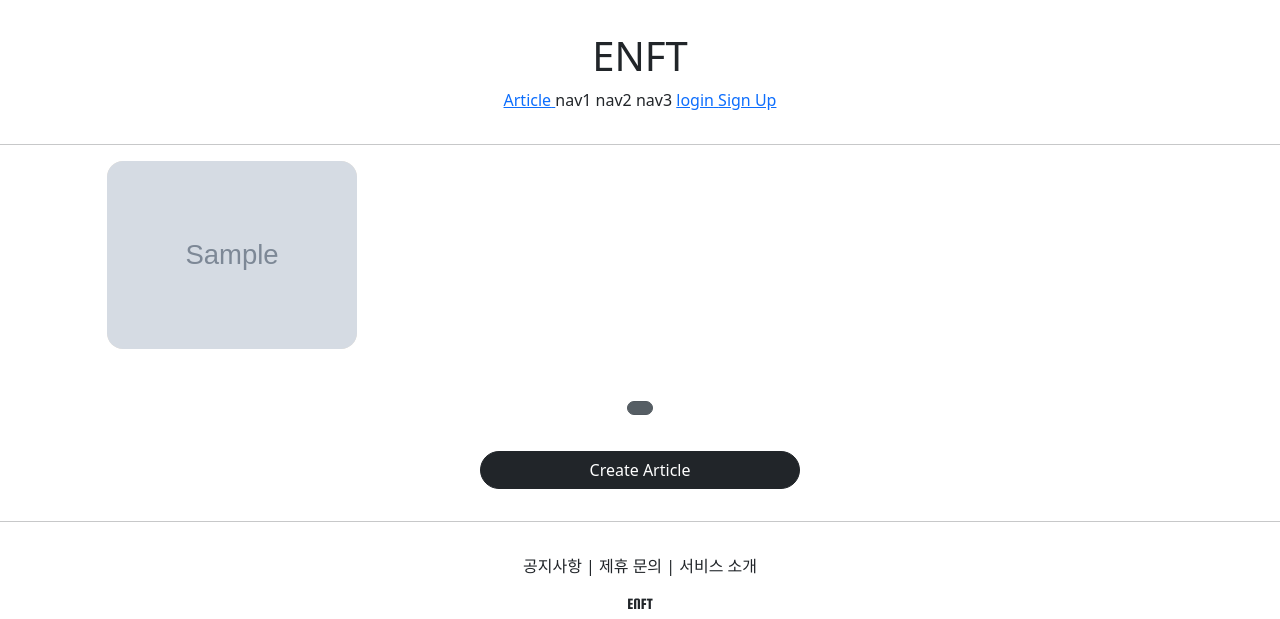
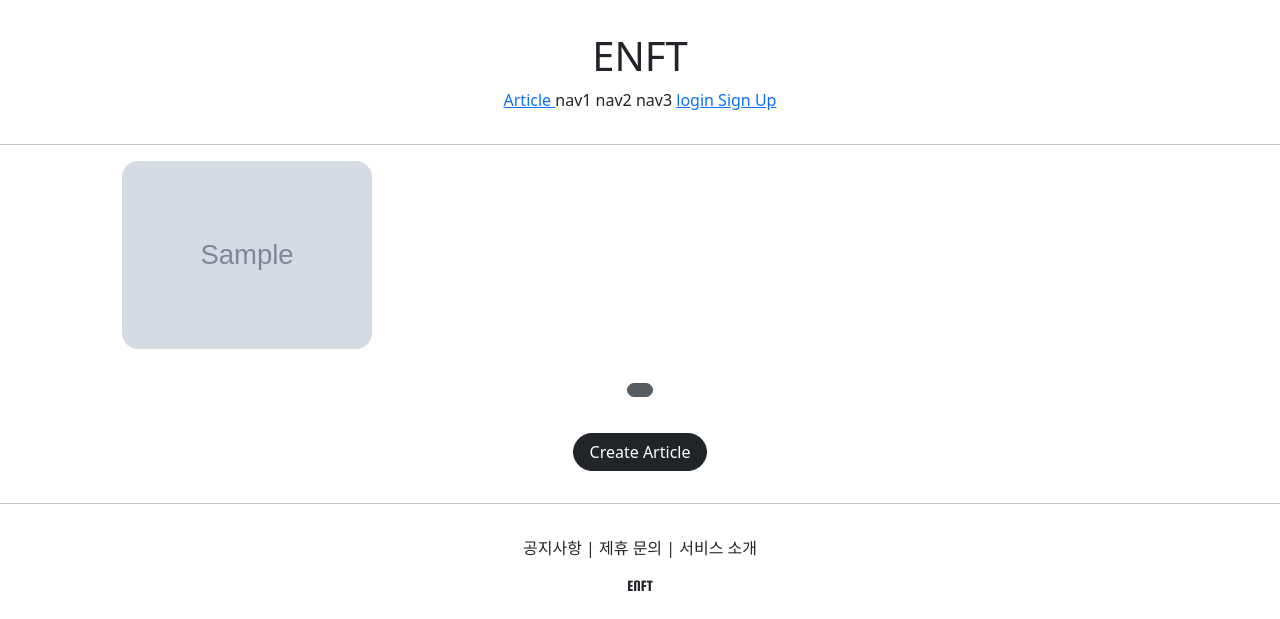
Before and after one commit to jaylovespotato/pinterest, a Django app: page /articles/list/ in a window 1280 px wide. Shown: the top 619 px of the page. Run offline with Django 3.2, Linux system fonts and the light colour scheme; tables that the repository leaves empty hold one stand-in row (values such as "Sample post"); grey boxes marked "Sample" are stand-in pictures; some libraries are stand-ins or nearby versions.

Commit message:
django course 39 commit

```diff
--- a/pragmatic/articleapp/templates/articleapp/list.html
+++ b/pragmatic/articleapp/templates/articleapp/list.html
@@ -4,9 +4,17 @@
 {% block content %}
 <style>
 
+.container {
+    padding: 0;
+    margin: 0, auto;
+}
+
+.container a {
+    width: 45%;
+    max-width: 250px;
+}
+
 .container div {
-  width: 250px;
-  background-color: antiquewhite;
   display: flex;
   justify-content: center;
   align-items: center;
@@ -39,7 +47,7 @@
     {% include 'snippets/pagination.html' with page_ojb=page_ojb %}
 
   <div style="text-align:center;">
-    <a href="{% url 'articleapp:create' %}" class = "btn btn-dark rounded-pill col-3 mt-3 mb-3">
+    <a href="{% url 'articleapp:create' %}" class = "btn btn-dark rounded-pill mt-3 mb-3 px-3">
       Create Article
     </a>
   </div>
--- a/pragmatic/static/base.css
+++ b/pragmatic/static/base.css
@@ -9,3 +9,10 @@
 .enft_footer_logo{
     font-family: 'Squada One', cursive;
 }
+
+
+@media screen and (max-width:500px){
+    html{
+        font-size: 13px;
+    }
+}
--- a/pragmatic/static/js/magicgrid.js
+++ b/pragmatic/static/js/magicgrid.js
@@ -277,7 +277,7 @@
 let magicGrid = new MagicGrid({
 container: '.container',
 animate: true,
-gutter: 30,
+gutter: 12,
 static: true,
 useMin: true
 });
--- a/pragmatic/templates/head.html
+++ b/pragmatic/templates/head.html
@@ -2,6 +2,7 @@
 
 <head>
     <meta charset="UTF-8">
+    <meta name="viewport" content="width=device-width, initial-scale=1, shrink-to-fit=no">
     <title>Pragmatic</title>
 
 <!--    BOOT STRAP-->
```
